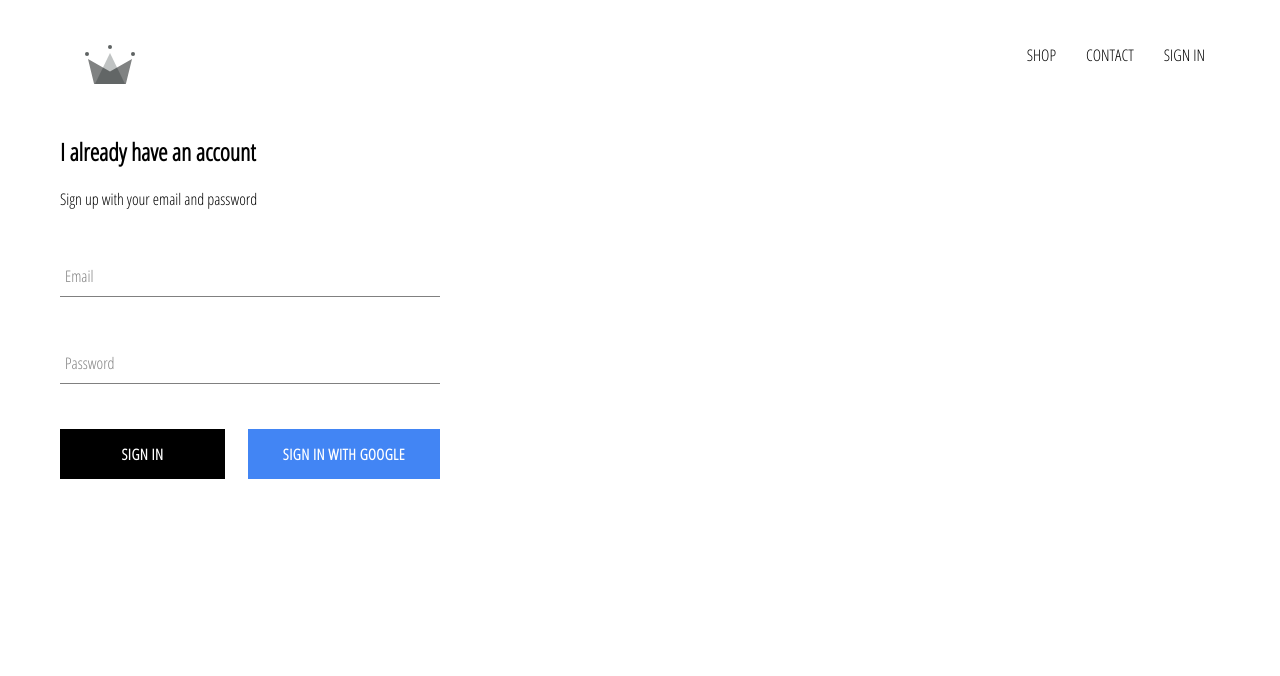
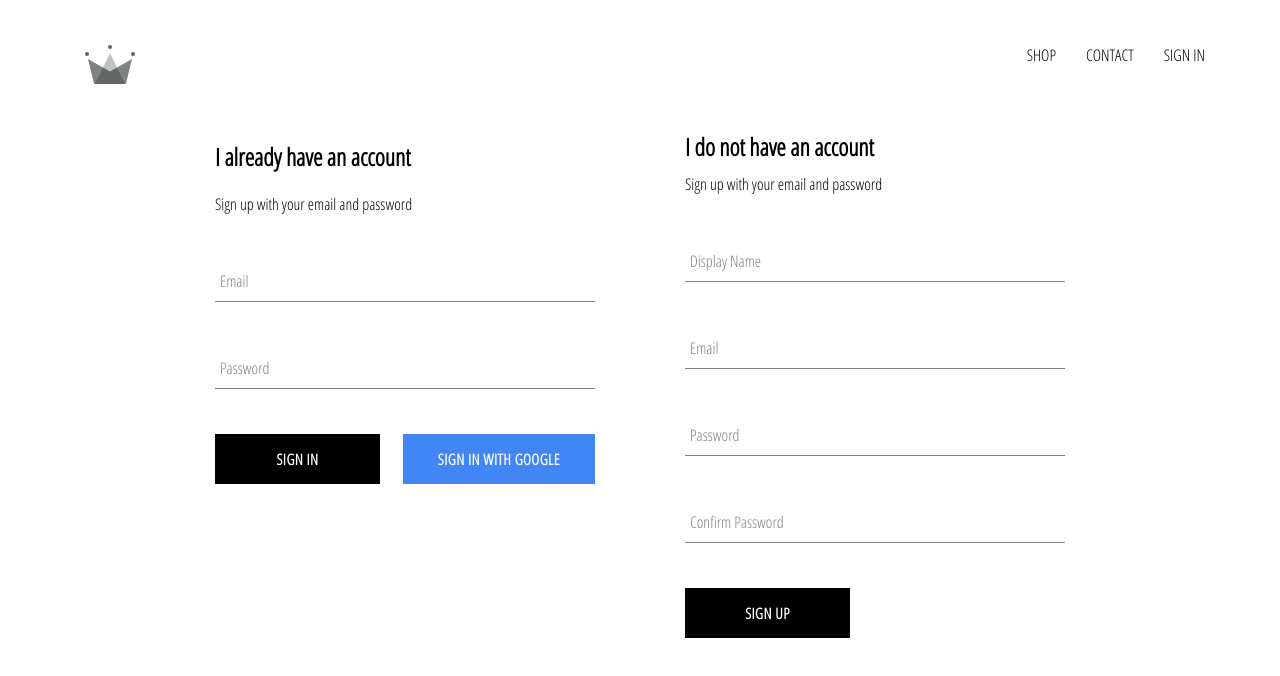
Before and after one commit to MikeSam/crwn-clothing, a React (Create React App) app: page /signin in a window 1280 px wide. Shown: the top 676 px of the page. Built offline with nearby package versions, Linux system fonts and the light colour scheme; no server answers.

Commit message:
Sign Up: Allow to sign up user by email and password and store him into database

```diff
--- a/src/App.js
+++ b/src/App.js
@@ -1,14 +1,14 @@
 import React from 'react';
 import './App.css';
 import { Switch, Route } from 'react-router-dom';
-import { auth } from './firebase/firebase.utils';
+import { auth, createUserProfileDocument } from './firebase/firebase.utils';
 import Header from './components/header/header.component';
 import HomePage from './pages/homepage/homepage.component';
 import ShopPage from './pages/shoppage/shoppage.component';
 import SignInAndSignUpPage from './pages/sign-in-and-sign-up-page/sign-in-and-sign-up.component';
 
 class App extends React.Component {
-  constructor(){
+  constructor() {
     super();
 
     this.state = {
@@ -19,12 +19,23 @@
   unsubscribeFromAuth = null
 
   componentDidMount() {
-    this.unsubscribeFromAuth = auth.onAuthStateChanged(user => {
-      this.setState({
-        currentUser: user
-      });
+    this.unsubscribeFromAuth = auth.onAuthStateChanged(async userAuth => {
+      if (userAuth) {
+        const userRef = await createUserProfileDocument(userAuth);
 
-      console.log(user);
+        userRef.onSnapshot(snapshot => {
+          //console.log(snapshot.data());
+          this.setState({
+            currentUser: {
+              id: snapshot.id,
+              ...snapshot.data()
+            }
+          })
+        });
+      } else {
+        this.setState({currentUser: userAuth});
+      }
+
     })
   }
 
--- /dev/null
+++ b/src/components/sign-up/sign-up.component.jsx
@@ -0,0 +1,103 @@
+import React from "react";
+import CustomButton from "../custom-button/custom-button.component";
+import FormInput from "../form-input/form-input.component";
+import { auth, createUserProfileDocument } from "../../firebase/firebase.utils";
+
+import "./sign-up.styles.scss";
+
+class SignUp extends React.Component {
+  constructor() {
+    super();
+
+    this.state = {
+      displayName: "",
+      email: "",
+      password: "",
+      confirmPassword: "",
+    };
+  }
+
+  handleSubmit = async (event) => {
+    event.preventDefault();
+
+    const { displayName, email, password, confirmPassword } = this.state;
+
+    if (password !== confirmPassword) {
+      alert("Passwords don't match");
+    }
+
+    try {
+      const { user } = await auth.createUserWithEmailAndPassword(
+        email,
+        password
+      );
+      await createUserProfileDocument(user, { displayName });
+
+      this.setState({
+        displayName: "",
+        email: "",
+        password: "",
+        confirmPassword: "",
+      });
+
+    } catch (error) {
+      console.log("Create user error.", error.message);
+    }
+  };
+
+  handleChange = (event) => {
+    const { name, value } = event.target;
+
+    this.setState({ [name]: value });
+  };
+
+  render() {
+    const { displayName, email, password, confirmPassword } = this.state;
+
+    return (
+      <div className="sign-up">
+        <h2 className="title">I do not have an account</h2>
+        <span>Sign up with your email and password</span>
+
+        <form className="sign-up-form" onSubmit={this.handleSubmit}>
+          <FormInput
+            type="text"
+            name="displayName"
+            label="Display Name"
+            value={displayName}
+            handleChange={this.handleChange}
+            required
+          />
+          <FormInput
+            type="text"
+            name="email"
+            label="Email"
+            value={email}
+            handleChange={this.handleChange}
+            required
+          />
+          <FormInput
+            type="password"
+            name="password"
+            label="Password"
+            value={password}
+            handleChange={this.handleChange}
+            required
+          />
+          <FormInput
+            type="password"
+            name="confirmPassword"
+            label="Confirm Password"
+            value={confirmPassword}
+            handleChange={this.handleChange}
+            required
+          />
+
+          <CustomButton type="submit">Sign Up</CustomButton>
+        </form>
+      </div>
+    );
+  }
+}
+
+export default SignUp;
--- /dev/null
+++ b/src/components/sign-up/sign-up.styles.scss
@@ -0,0 +1,8 @@
+.sign-up {
+    width: 380px;
+    display: flex;
+    flex-direction: column;
+    .title {
+        margin: 10px 0;
+    }
+}
--- a/src/pages/sign-in-and-sign-up-page/sign-in-and-sign-up.component.jsx
+++ b/src/pages/sign-in-and-sign-up-page/sign-in-and-sign-up.component.jsx
@@ -1,10 +1,12 @@
 import './sign-in-and-sign-up.styles.scss';
 import SignIn from '../../components/sign-in/sign-in.component';
+import SignUp from '../../components/sign-up/sign-up.component';
 
 
 const SignInAndSignUpPage = () => (
     <div className='sign-in-and-sign-up'>
         <SignIn></SignIn>
+        <SignUp></SignUp>
     </div>
 )
 
--- a/src/pages/sign-in-and-sign-up-page/sign-in-and-sign-up.styles.scss
+++ b/src/pages/sign-in-and-sign-up-page/sign-in-and-sign-up.styles.scss
@@ -0,0 +1,6 @@
+.sign-in-and-sign-up {
+    width: 850px;
+    display: flex;
+    justify-content: space-between;
+    margin: 30px auto;
+}
```
Also changed, not shown: 1 other file (tests, documents, lock files or other folders).
